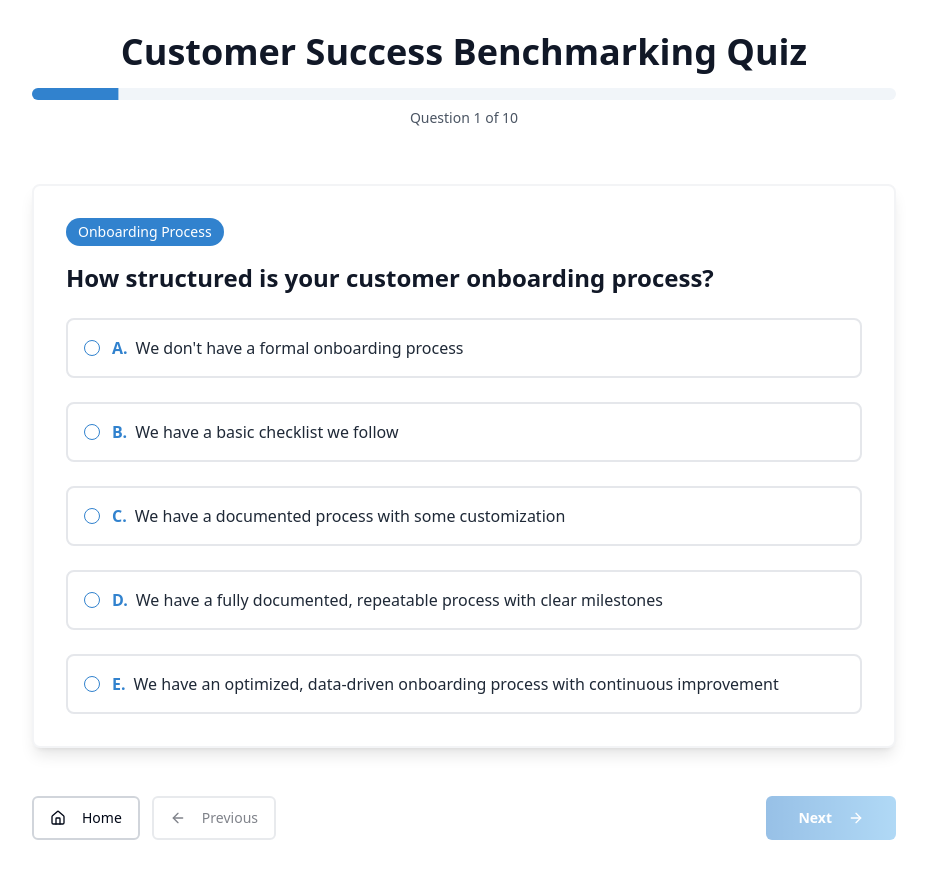
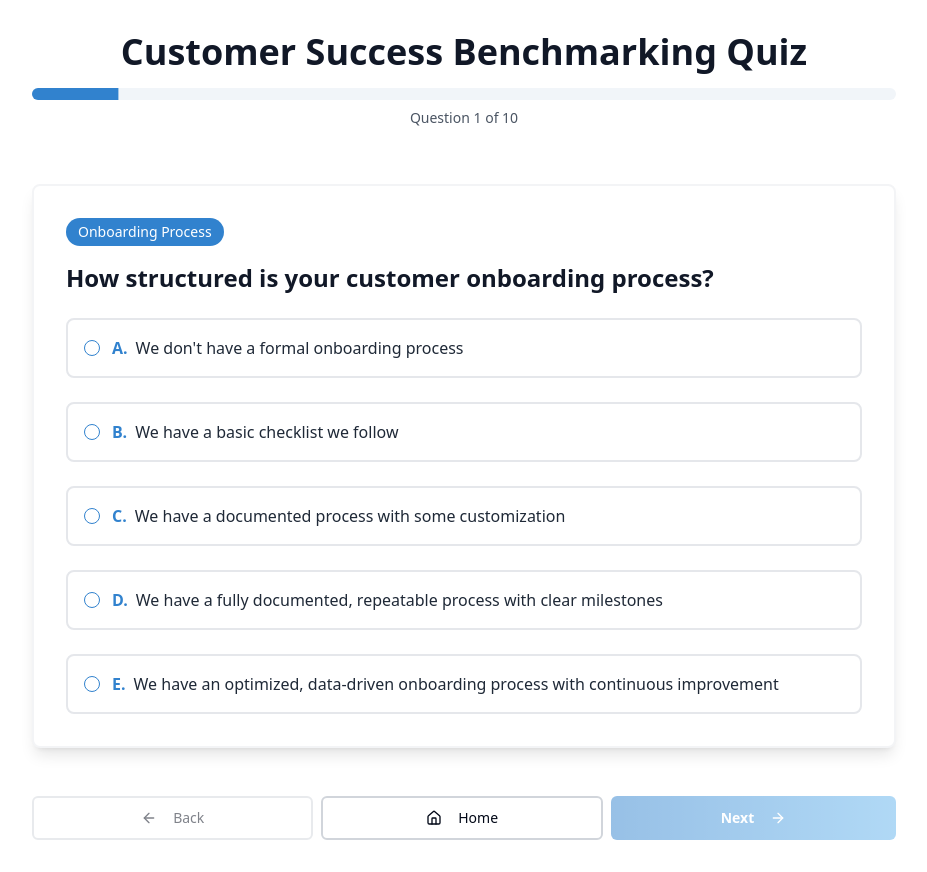
Before and after one commit to nexionly/success-maturity-meter, a React (Vite) app: page /quiz in a window 1280 px wide. Shown: the whole page, without its empty margins (176-1103 px from the left). Built offline with nearby package versions, Linux system fonts and the light colour scheme.

Commit message:
Refactor quiz navigation buttons
- Make quiz navigation buttons one line.
- Position "Home" button to the right of the "Previous" button.
- Make "Next" or "Complete" button 33% width.

```diff
--- a/src/pages/Quiz.tsx
+++ b/src/pages/Quiz.tsx
@@ -130,31 +130,31 @@ const Quiz = () => {
         </Card>
 
         {/* Navigation */}
-        <div className="flex flex-col sm:flex-row sm:justify-between items-center gap-4 mt-auto pt-4 pb-safe">
-          <div className="flex flex-wrap justify-center sm:justify-start gap-2 sm:gap-3">
+        <div className="flex items-center gap-2 mt-auto pt-4 pb-safe">
+          <Button
+            variant="outline"
+            onClick={handlePrevious}
+            disabled={currentQuestion === 0}
+            className="flex items-center justify-center space-x-2 border-2 border-gray-300 hover:border-primary min-h-[44px] flex-1"
+          >
+            <ArrowLeft size={16} />
+            <span className="hidden sm:inline">Back</span>
+          </Button>
+
           <Button
             variant="outline"
             onClick={() => navigate('/')}
-              className="flex items-center space-x-2 border-2 border-gray-300 hover:border-primary min-h-[44px] px-4"
+            className="flex items-center justify-center space-x-2 border-2 border-gray-300 hover:border-primary min-h-[44px] flex-1"
           >
             <Home size={16} />
             <span className="hidden sm:inline">Home</span>
           </Button>
-            <Button
-              variant="outline"
-              onClick={handlePrevious}
-              disabled={currentQuestion === 0}
-              className="flex items-center space-x-2 border-2 border-gray-300 hover:border-primary min-h-[44px] px-4"
-            >
-              <ArrowLeft size={16} />
-              <span className="hidden sm:inline">Previous</span>
-            </Button>
-          </div>
 
           <Button
             onClick={handleNext}
             disabled={!selectedOption}
-            className="flex items-center space-x-2 bg-gradient-to-r from-primary to-primary-light hover:from-primary-light hover:to-primary text-white font-semibold px-6 sm:px-8 py-3 min-h-[44px] w-full sm:w-auto"
+            className="flex items-center justify-center space-x-2 bg-gradient-to-r from-primary to-primary-light hover:from-primary-light hover:to-primary text-white font-semibold min-h-[44px] flex-1"
+            style={{ flexBasis: '33%', flexGrow: 0, flexShrink: 0 }}
           >
             <span>{currentQuestion === quizQuestions.length - 1 ? 'Complete Quiz' : 'Next'}</span>
             <ArrowRight size={16} />
```
Lines whose indentation alone changed are shown as unchanged.
